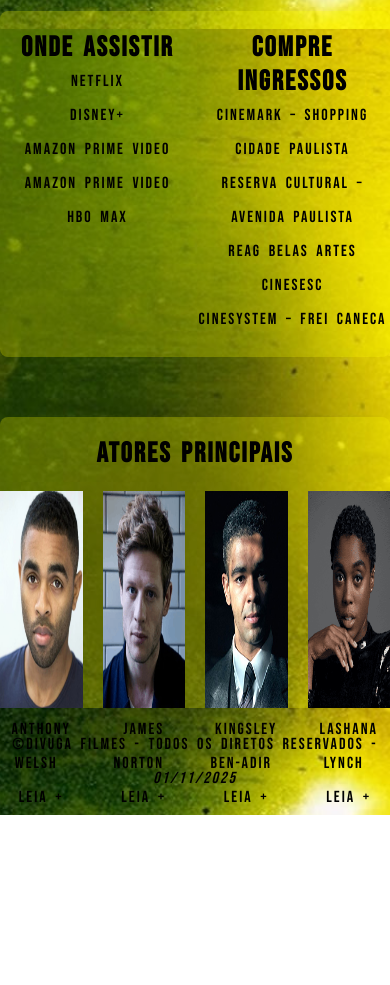
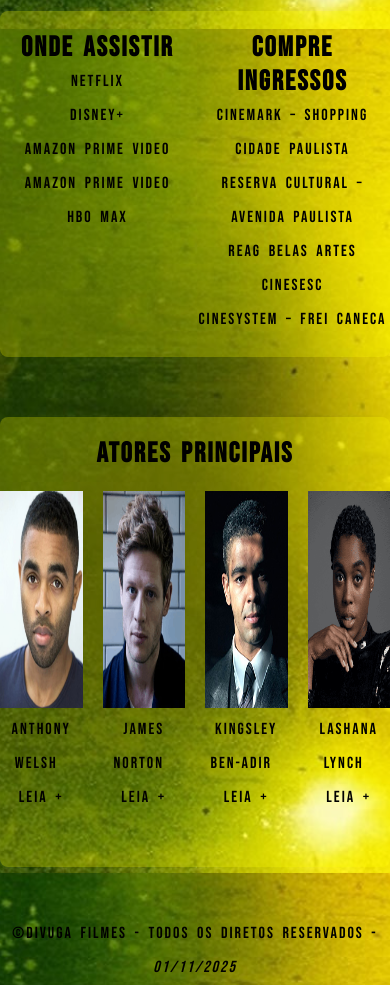
Before and after one commit to Retsiul/one_love_movie, a website: page index.html in a window 390 px wide. Shown: the part 1659-2644 px from the top of the page. Before the commit the page ends 2474 px from the top, so only its background shows below. Drawn offline with nearby package versions, Linux system fonts and the light colour scheme; files that its build step writes are made by us from their sources.

```diff
--- a/index.html
+++ b/index.html
@@ -120,7 +120,7 @@
         </div>
     </section>
 
-    <footer class="container">
+    <footer class="footer container">
         <p class="text"> &copy;Divuga filmes - todos os diretos reservados - <i>01/11/2025</i>
         </p>
     </footer>
--- a/src/styles/_cast.scss
+++ b/src/styles/_cast.scss
@@ -2,10 +2,14 @@
 
 .cast {
     background-color: $backgroundContainer;
+    height: 500px;
     text-align: center;
-
-    padding-top: 20px;
-
+    display: flex;
+    flex-direction: column;
+    padding: 20px 0;
+@media (max-width:624px) {
+     height: 450px;
+}
     &__container {
         margin: 20px 0;
         display: flex;
@@ -19,16 +23,18 @@
 
         img {
             transition: all 0.5s ease;
+            width: 100%;
+            height: 300px;
 
 
             @media(max-width:1024px) {
-
+                width: 100%;
                 height: 300px;
             }
 
             @media (max-width:624px) {
                 width: 100%;
-                height:100%;
+                height: 100%;
             }
 
         }
--- /dev/null
+++ b/src/styles/_footer.scss
@@ -0,0 +1,12 @@
+.footer{
+    padding-top: 150px;
+
+      @media(max-width:1024px) {
+                padding-top: 50px;
+            }
+
+            @media (max-width:624px) {
+                padding-top: 50px;
+            }
+
+}
--- a/src/styles/main.scss
+++ b/src/styles/main.scss
@@ -3,6 +3,7 @@
 @use 'watch';
 @use 'variables' as*;
 @use 'sinopse';
+@use 'footer';
 
 @font-face {
     font-family: 'myFont';
@@ -49,6 +50,9 @@
         content: '';
         background-color: $backgroundColor;
 
+    @media(max-width:1024px) {
+          min-height: 100%;
+    }
         @media (max-width:624px) {
             min-height: 100%;
         }
```
